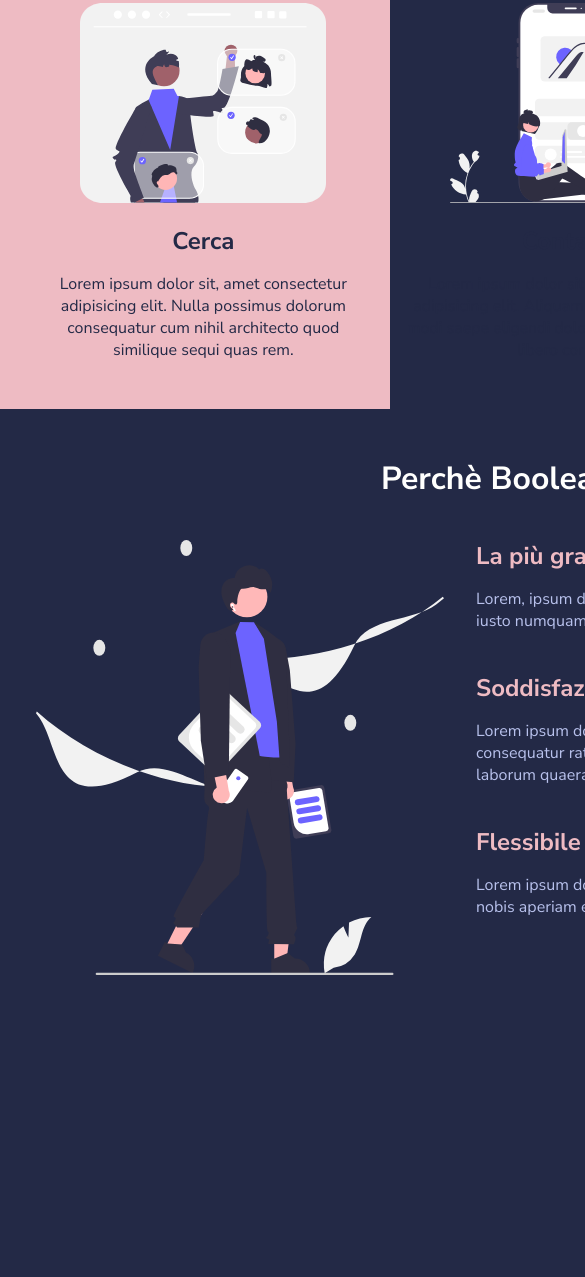
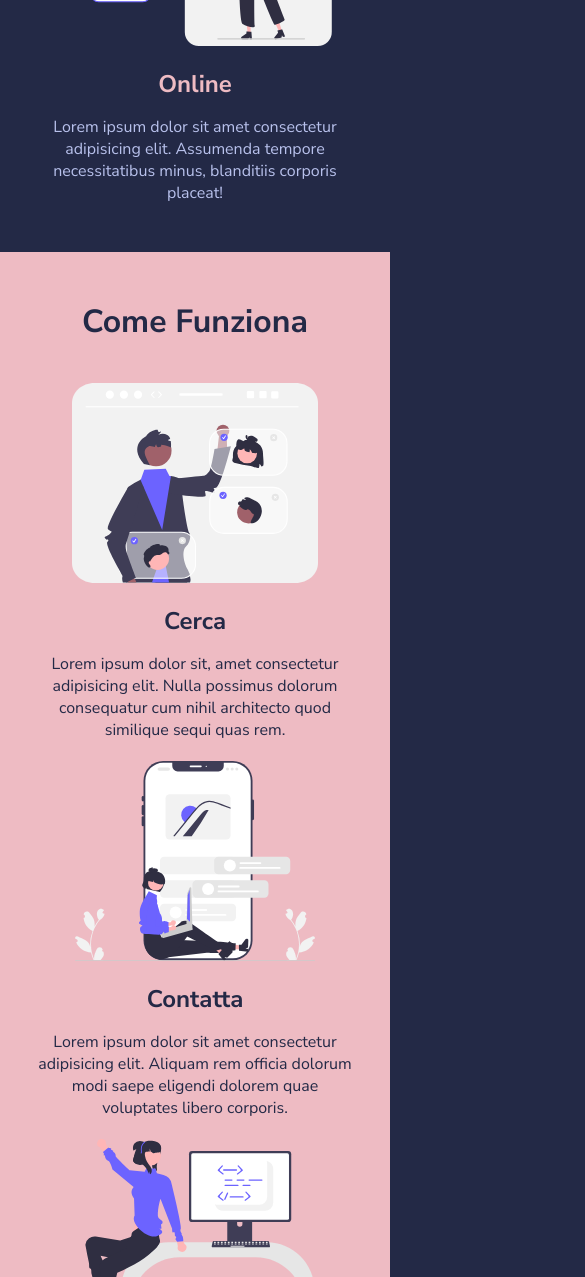
Before and after one commit to gaetano-94/html-css-resp-wannabe, a plain HTML site: page index.html in a window 390 px wide. Shown: the part 723-2000 px from the top of the page, 585 px wide, since content can reach past the window. Before the commit the page ends 1752 px from the top, so only its background shows below. Drawn offline with Linux system fonts and the light colour scheme.

Commit message:
feat: exercise completed

```diff
--- a/css/style.css
+++ b/css/style.css
@@ -127,3 +127,52 @@ img {
 /************************************************
     SOLUZIONE RESPONSIVE
  ************************************************/
+
+/* DA 0 A 1160px */
+@media screen and (max-width: 1160px) {
+  .container {
+    width: 100%;
+  }
+}
+
+/* DA 0 A 768px */
+@media screen and (max-width: 768px) {
+  .container {
+    max-width: 100%;
+  }
+}
+
+/* DA 0 A 480px */
+@media screen and (max-width: 480px) {
+  .row {
+    flex-wrap: wrap;
+  }
+
+  .lessons .col {
+    width: 100%;
+  }
+
+  .steps {
+    margin-bottom: 0;
+  }
+
+  .steps .col {
+    width: 100%;
+    padding-bottom: 20px;
+  }
+
+  .why-us .col-left {
+    width: 100%;
+  }
+
+  .why-us .col-right {
+    width: 100%;
+    padding-top: 50px;
+  }
+
+  .why-us {
+    background-color: black;
+    margin-bottom: 0;
+    padding: 3rem 0;
+  }
+}
```
Lines whose indentation alone changed are shown as unchanged.
